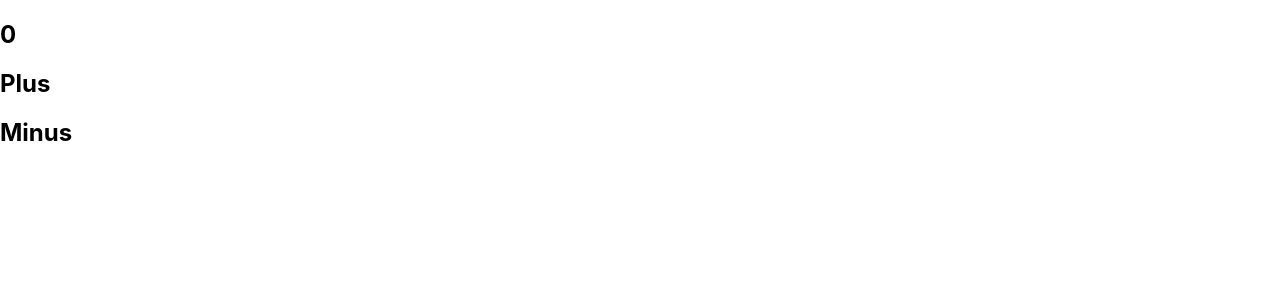
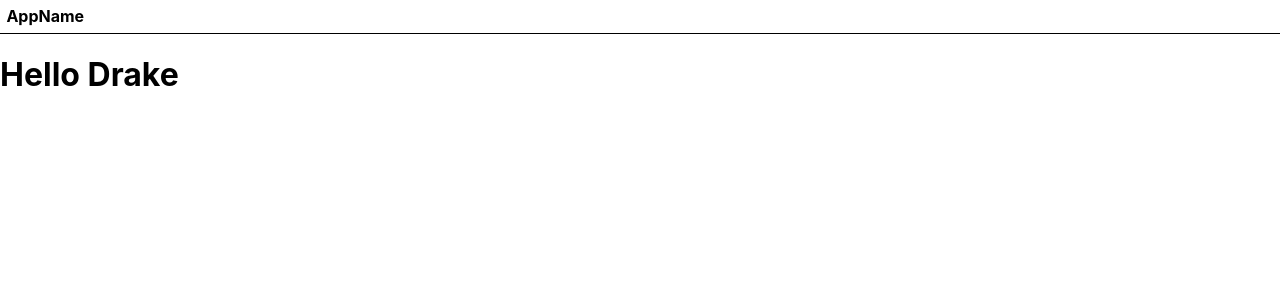
Before and after one commit to somikdatta/learning-react, a React (Create React App) app: page / in a window 1280 px wide. Shown: the top 300 px of the page. Built offline with nearby package versions, Linux system fonts and the light colour scheme.

Commit message:
📦 NEW: Header component for nav

```diff
--- a/src/App.css
+++ b/src/App.css
@@ -1,38 +1,5 @@
-.App {
-  text-align: center;
+.app-header{
+  font-weight: bold;
+  border-bottom: 1px solid #000;
+  padding: 0.4rem;
 }
-
-.App-logo {
-  height: 40vmin;
-  pointer-events: none;
-}
-
-@media (prefers-reduced-motion: no-preference) {
-  .App-logo {
-    animation: App-logo-spin infinite 20s linear;
-  }
-}
-
-.App-header {
-  background-color: #282c34;
-  min-height: 100vh;
-  display: flex;
-  flex-direction: column;
-  align-items: center;
-  justify-content: center;
-  font-size: calc(10px + 2vmin);
-  color: white;
-}
-
-.App-link {
-  color: #61dafb;
-}
-
-@keyframes App-logo-spin {
-  from {
-    transform: rotate(0deg);
-  }
-  to {
-    transform: rotate(360deg);
-  }
-}
--- a/src/App.js
+++ b/src/App.js
@@ -1,13 +1,16 @@
 import React from 'react';
 import './App.css';
 import HelloWorld from './Components/HelloWorld'
-import CounterExample from './Components/CounterExample'
+// import CounterExample from './Components/CounterExample'
+import Header from './Components/Header'
 
 function App() {
   return (
     <div>
-      {/* <HelloWorld name="Drake"/> */}
-      <CounterExample />
+      <Header />
+      <HelloWorld name="Drake"/>
+      {/* <CounterExample /> */}
+
     </div>
   );
 }
--- /dev/null
+++ b/src/Components/Header.js
@@ -0,0 +1,11 @@
+import React from 'react'
+
+function Header(){
+    return (
+        <header className="app-header">
+            AppName
+        </header>
+    )
+}
+
+export default Header;
```
